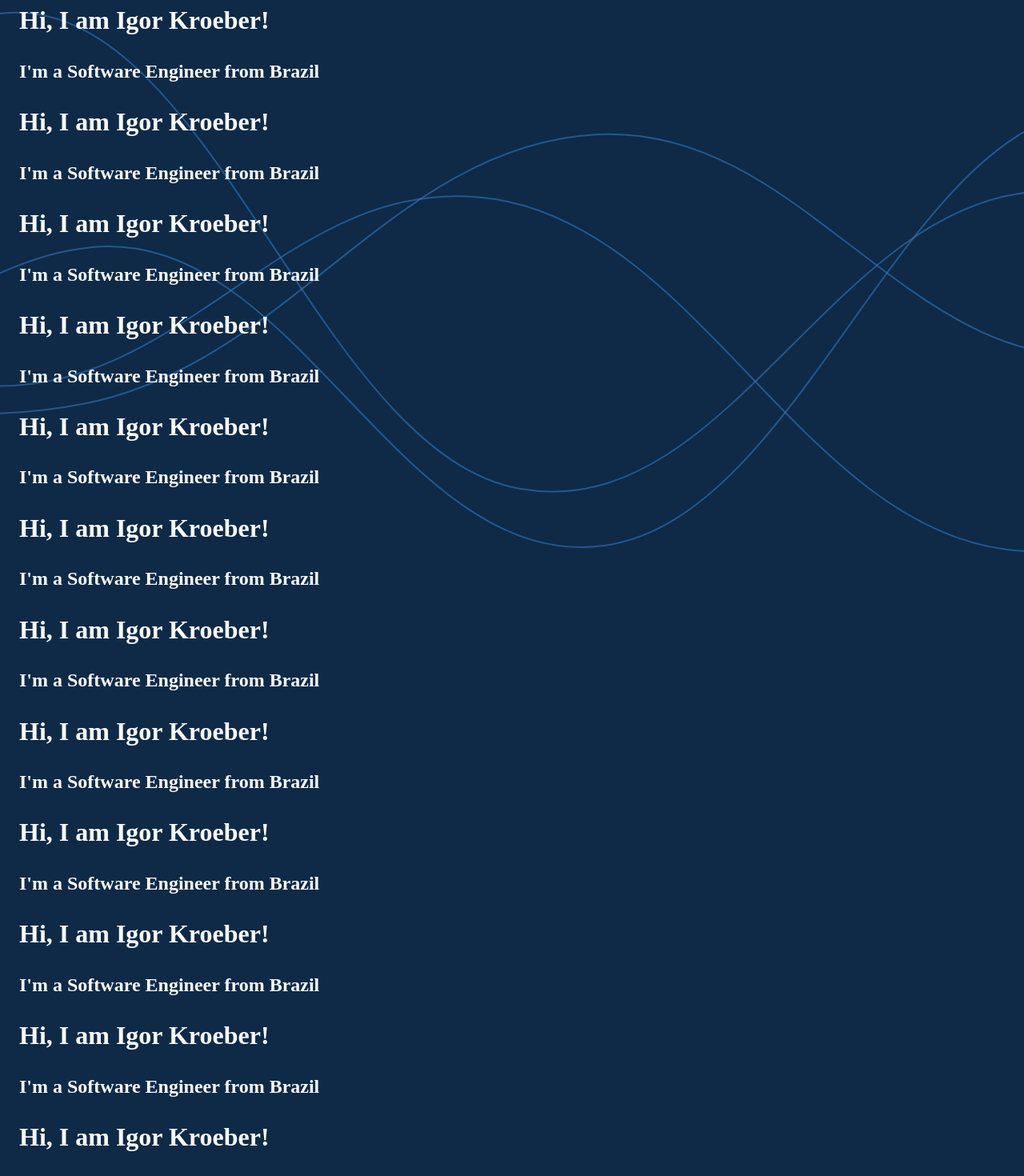
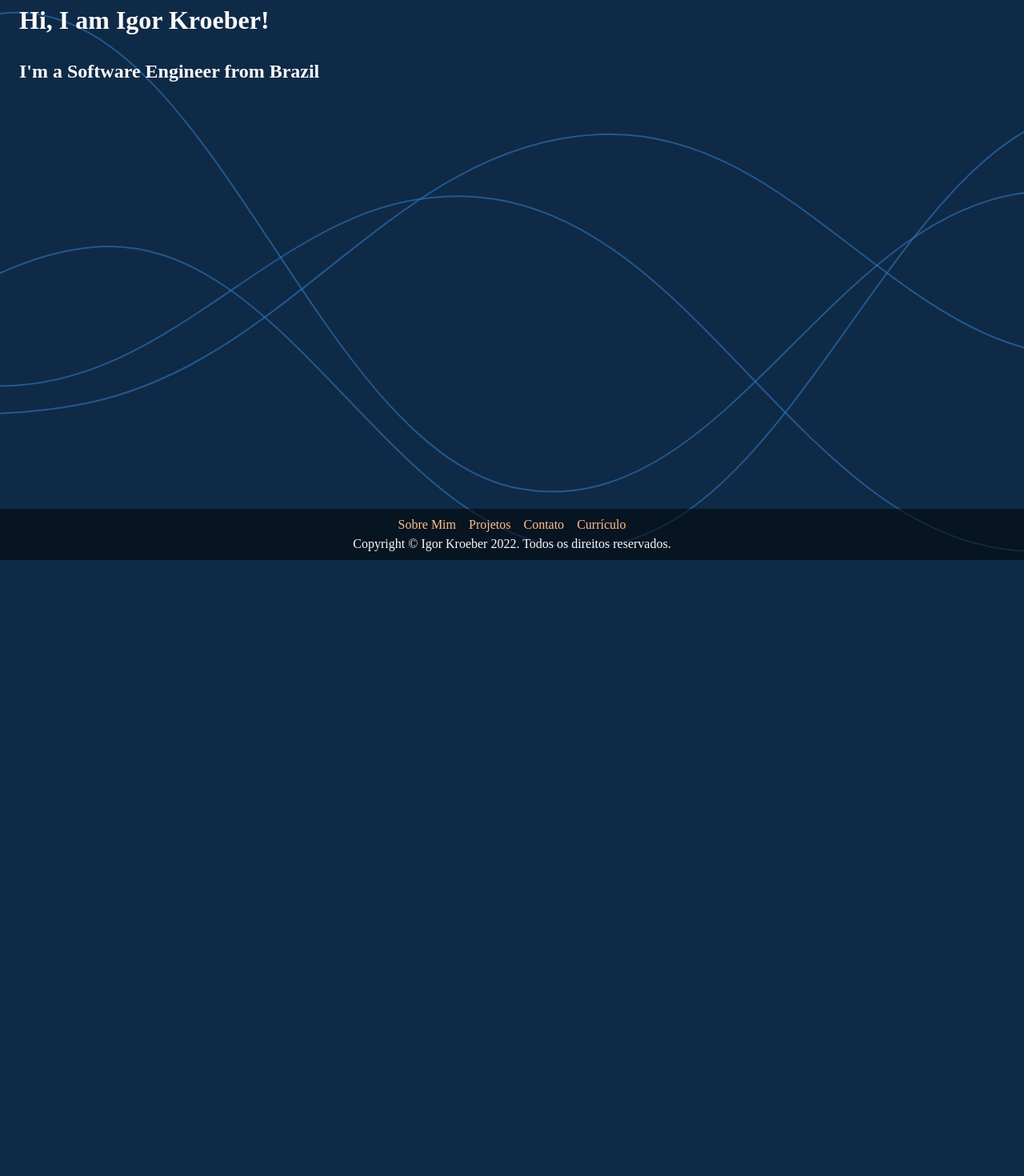
Before and after one commit to ikroeber/ikroeber.github.io, a Vue app: page / in a window 1280 px wide. Shown: the part 100-1570 px from the top of the page at 80% size. After the commit the page ends 800 px from the top, so only its background shows below. Built offline with nearby package versions, Linux system fonts and the light colour scheme; a web font is replaced by a local one.

Commit message:
Retirando texto de teste

```diff
--- a/src/components/LandingPage.vue
+++ b/src/components/LandingPage.vue
@@ -1,49 +1,5 @@
 <template>
   <article id="personal-info">
-    <section id="about-me">
-      <h1>Hi, I am Igor Kroeber!</h1>
-      <h2>I'm a Software Engineer from Brazil</h2>
-    </section>
-    <section id="about-me">
-      <h1>Hi, I am Igor Kroeber!</h1>
-      <h2>I'm a Software Engineer from Brazil</h2>
-    </section>
-    <section id="about-me">
-      <h1>Hi, I am Igor Kroeber!</h1>
-      <h2>I'm a Software Engineer from Brazil</h2>
-    </section>
-    <section id="about-me">
-      <h1>Hi, I am Igor Kroeber!</h1>
-      <h2>I'm a Software Engineer from Brazil</h2>
-    </section>
-    <section id="about-me">
-      <h1>Hi, I am Igor Kroeber!</h1>
-      <h2>I'm a Software Engineer from Brazil</h2>
-    </section>
-    <section id="about-me">
-      <h1>Hi, I am Igor Kroeber!</h1>
-      <h2>I'm a Software Engineer from Brazil</h2>
-    </section>
-    <section id="about-me">
-      <h1>Hi, I am Igor Kroeber!</h1>
-      <h2>I'm a Software Engineer from Brazil</h2>
-    </section>
-    <section id="about-me">
-      <h1>Hi, I am Igor Kroeber!</h1>
-      <h2>I'm a Software Engineer from Brazil</h2>
-    </section>
-    <section id="about-me">
-      <h1>Hi, I am Igor Kroeber!</h1>
-      <h2>I'm a Software Engineer from Brazil</h2>
-    </section>
-    <section id="about-me">
-      <h1>Hi, I am Igor Kroeber!</h1>
-      <h2>I'm a Software Engineer from Brazil</h2>
-    </section>
-    <section id="about-me">
-      <h1>Hi, I am Igor Kroeber!</h1>
-      <h2>I'm a Software Engineer from Brazil</h2>
-    </section>
     <section id="about-me">
       <h1>Hi, I am Igor Kroeber!</h1>
       <h2>I'm a Software Engineer from Brazil</h2>
```
